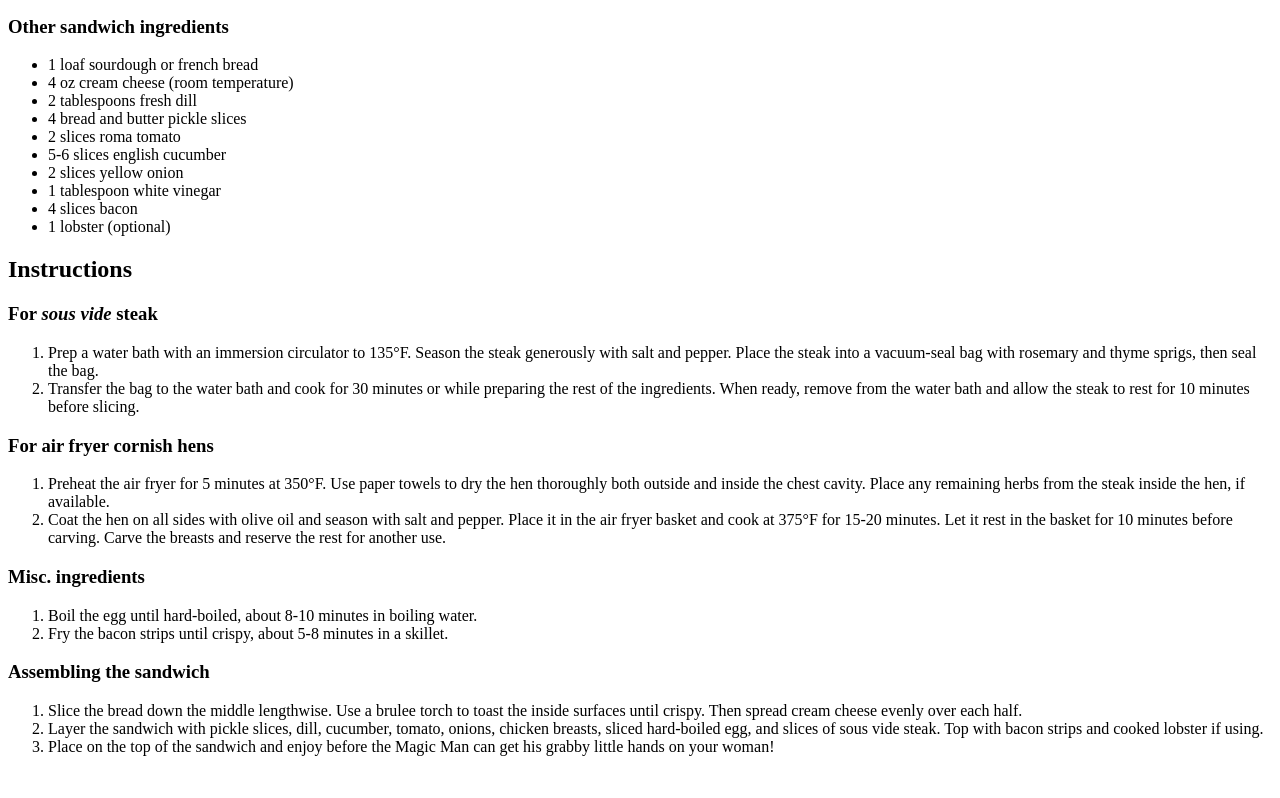
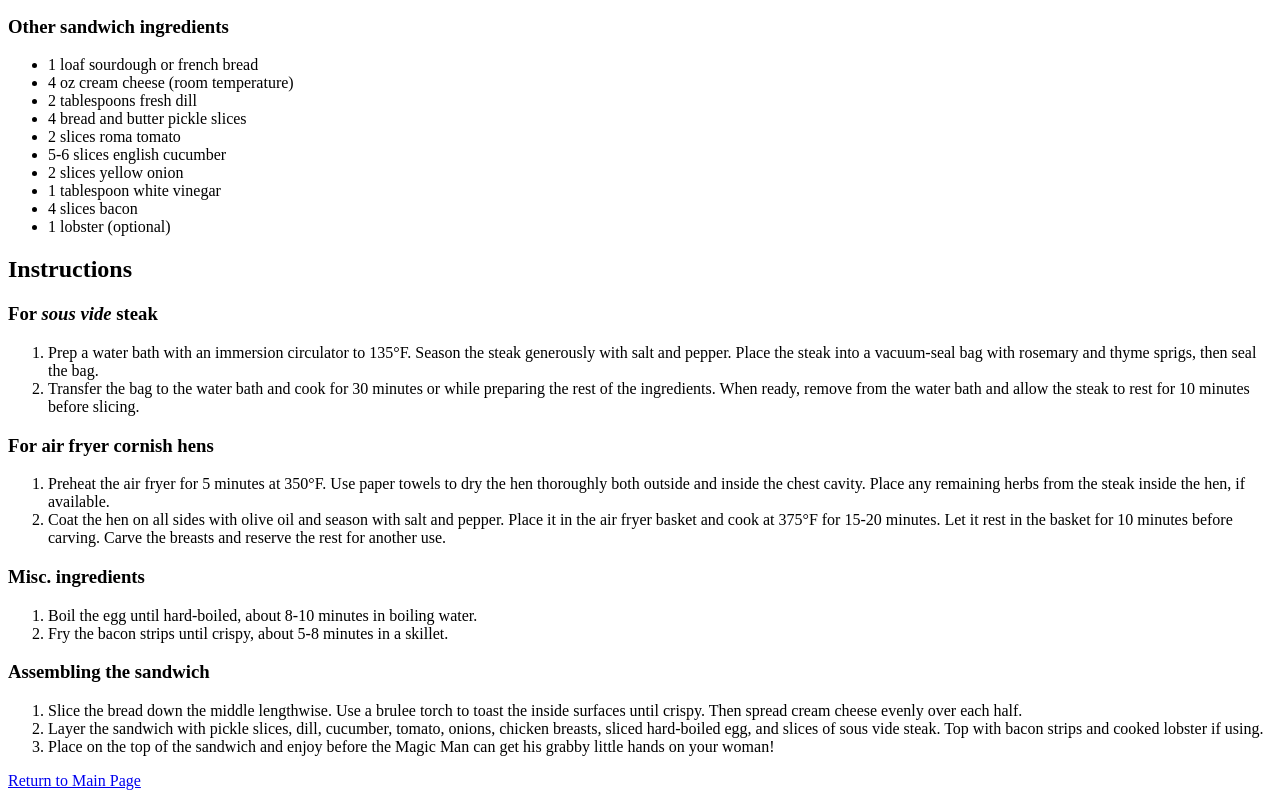
Before and after one commit to lolitec/odin-recipes, a plain HTML site: page Jake_sandwich.html in a window 1280 px wide. Shown: the part 734-1532 px from the top of the page. Before the commit the page ends 1506 px from the top, so only its background shows below. Drawn offline with Linux system fonts and the light colour scheme.

Commit message:
Added anchor to return to main page

```diff
--- a/Jake_sandwich.html
+++ b/Jake_sandwich.html
@@ -60,5 +60,6 @@
         <li>Layer the sandwich with pickle slices, dill, cucumber, tomato, onions, chicken breasts, sliced hard-boiled egg, and slices of sous vide steak. Top with bacon strips and cooked lobster if using.</li>
         <li>Place on the top of the sandwich and enjoy before the Magic Man can get his grabby little hands on your woman!</li>
     </ol>
+    <a href="index.html" target="_self" rel="noopener noreferrer">Return to Main Page</a>
 </body>
 </html>
```
